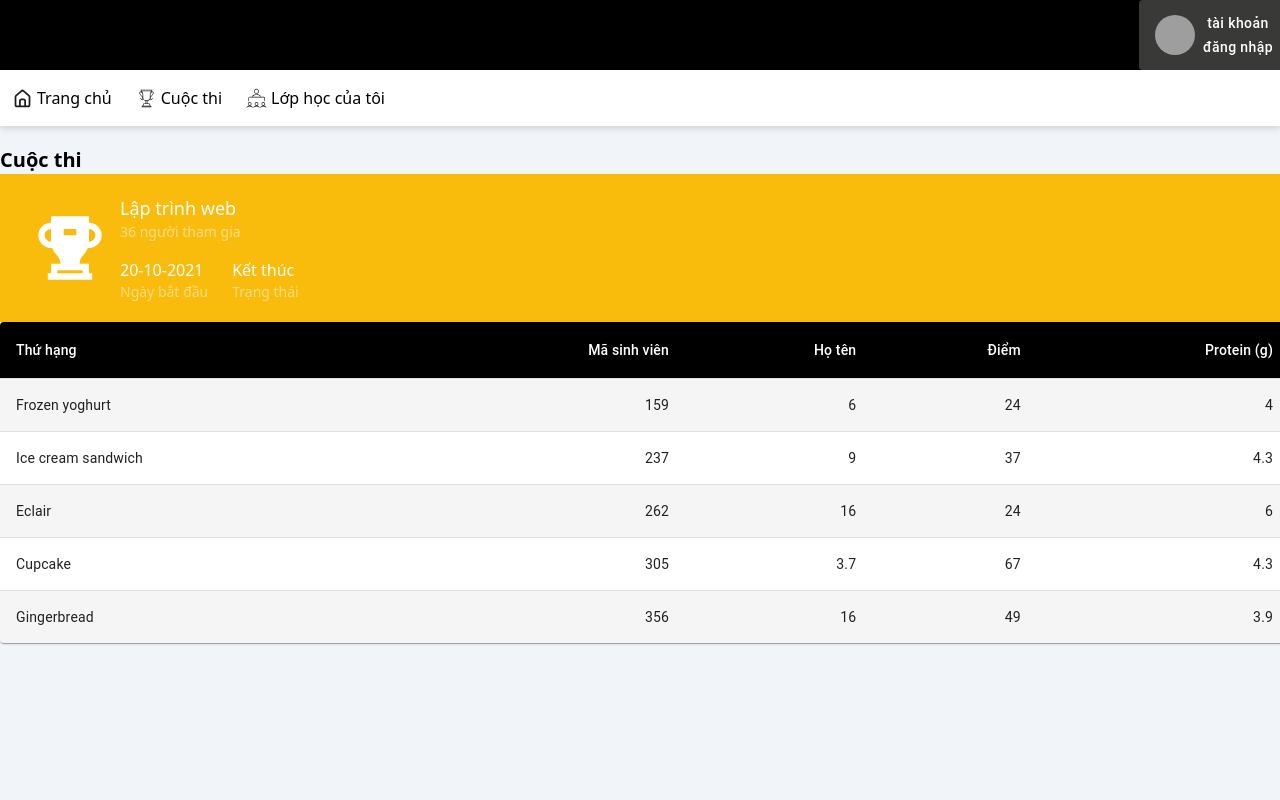
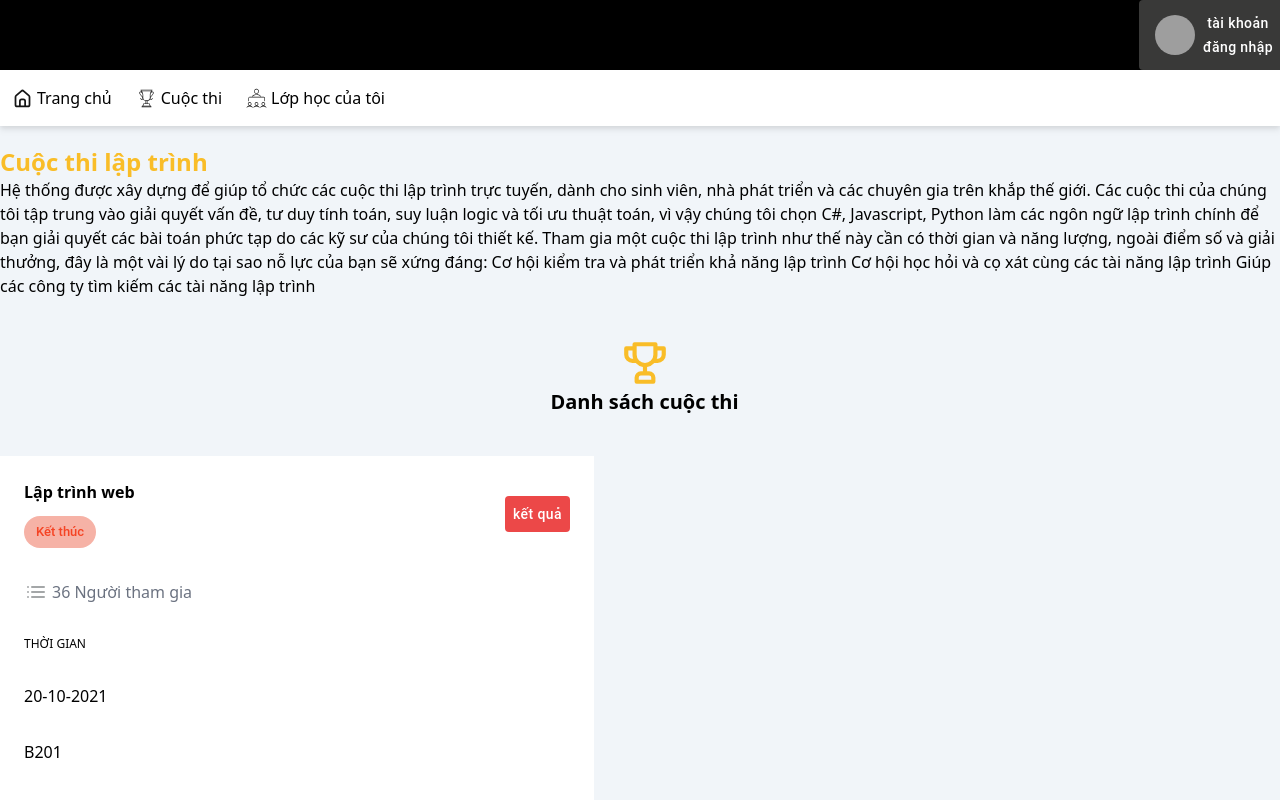
Before and after one commit to khanhvi294/cms-fe, a React (Vite) app: page / in a window 1280 px wide. Built offline with nearby package versions, Linux system fonts and the light colour scheme; grey boxes are pictures that could not be loaded.

Commit message:
home page

```diff
--- a/src/layouts/user/components/HeaderMenu.jsx
+++ b/src/layouts/user/components/HeaderMenu.jsx
@@ -16,7 +16,7 @@ const HeaderMenu = () => {
               >
                 <path
                   d="M20,8h0L14,2.74a3,3,0,0,0-4,0L4,8a3,3,0,0,0-1,2.26V19a3,3,0,0,0,3,3H18a3,3,0,0,0,3-3V10.25A3,3,0,0,0,20,8ZM14,20H10V15a1,1,0,0,1,1-1h2a1,1,0,0,1,1,1Zm5-1a1,1,0,0,1-1,1H16V15a3,3,0,0,0-3-3H11a3,3,0,0,0-3,3v5H6a1,1,0,0,1-1-1V10.25a1,1,0,0,1,.34-.75l6-5.25a1,1,0,0,1,1.32,0l6,5.25a1,1,0,0,1,.34.75Z"
-                  fill="#1c1c1c"
+                  fill="#151515"
                   className="color000000 svgShape"
                 ></path>
               </svg>
--- /dev/null
+++ b/src/pages/home/HomePage.jsx
@@ -0,0 +1,44 @@
+import CompetitionListFetch from "../../features/user/competitionListFetch/CompetitionListFetch";
+
+const HomePage = () => {
+  return (
+    <div>
+      <h1 className="font-semibold text-[#f9bd28] text-2xl">
+        Cuộc thi lập trình
+      </h1>
+      <p className="mb-10">
+        Hệ thống được xây dựng để giúp tổ chức các cuộc thi lập trình trực
+        tuyến, dành cho sinh viên, nhà phát triển và các chuyên gia trên khắp
+        thế giới. Các cuộc thi của chúng tôi tập trung vào giải quyết vấn đề, tư
+        duy tính toán, suy luận logic và tối ưu thuật toán, vì vậy chúng tôi
+        chọn C#, Javascript, Python làm các ngôn ngữ lập trình chính để bạn giải
+        quyết các bài toán phức tạp do các kỹ sư của chúng tôi thiết kế. Tham
+        gia một cuộc thi lập trình như thế này cần có thời gian và năng lượng,
+        ngoài điểm số và giải thưởng, đây là một vài lý do tại sao nỗ lực của
+        bạn sẽ xứng đáng: Cơ hội kiểm tra và phát triển khả năng lập trình Cơ
+        hội học hỏi và cọ xát cùng các tài năng lập trình Giúp các công ty tìm
+        kiếm các tài năng lập trình
+      </p>
+      <div className="flex flex-col items-center mb-10">
+        <svg
+          xmlns="http://www.w3.org/2000/svg"
+          data-name="Layer 1"
+          viewBox="0 0 24 24"
+          id="Cup"
+          width={50}
+          height={50}
+        >
+          <path
+            d="M21,4H18V3a1,1,0,0,0-1-1H7A1,1,0,0,0,6,3V4H3A1,1,0,0,0,2,5V8a4,4,0,0,0,4,4H7.54A6,6,0,0,0,11,13.91V16H10a3,3,0,0,0-3,3v2a1,1,0,0,0,1,1h8a1,1,0,0,0,1-1V19a3,3,0,0,0-3-3H13V13.91A6,6,0,0,0,16.46,12H18a4,4,0,0,0,4-4V5A1,1,0,0,0,21,4ZM6,10A2,2,0,0,1,4,8V6H6V8a6,6,0,0,0,.35,2Zm8,8a1,1,0,0,1,1,1v1H9V19a1,1,0,0,1,1-1ZM16,8A4,4,0,0,1,8,8V4h8Zm4,0a2,2,0,0,1-2,2h-.35A6,6,0,0,0,18,8V6h2Z"
+            fill="#f9bd28"
+            className="color000000 svgShape"
+          ></path>
+        </svg>
+        <h1 className="font-semibold  text-xl">Danh sách cuộc thi</h1>
+      </div>
+      <CompetitionListFetch />
+    </div>
+  );
+};
+
+export default HomePage;
--- a/src/routes/index.jsx
+++ b/src/routes/index.jsx
@@ -11,6 +11,7 @@ import LoginPage from "../pages/login/login";
 import AdminLayout from "../layouts/admin/AdminLayout";
 import Temp from "../features/admin/temp";
 import ClassListPage from "../pages/class/ClassListPage";
+import HomePage from "../pages/home/HomePage";
 
 export const listRouter = [
   {
@@ -25,9 +26,10 @@ export const AppRouter = () => {
     <Routes>
       <Route path="/login" element={<LoginPage />} />
       <Route element={<UserLayout />}>
-        <Route path="/" element={<CompetitionPage />} />
+        <Route path="/" element={<HomePage />} />
         <Route path="/competitions" element={<CompetitionListPage />} />
         <Route path="/classes" element={<ClassListPage />} />
+        <Route path="/detail" element={<CompetitionPage />} />
       </Route>
       <Route element={<AdminLayout />}>
         <Route path="/admin" element={<Temp />} />
```
